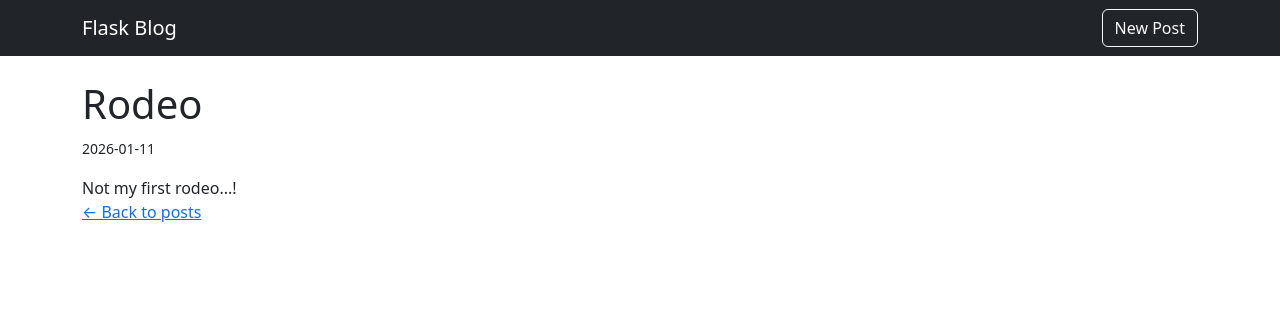
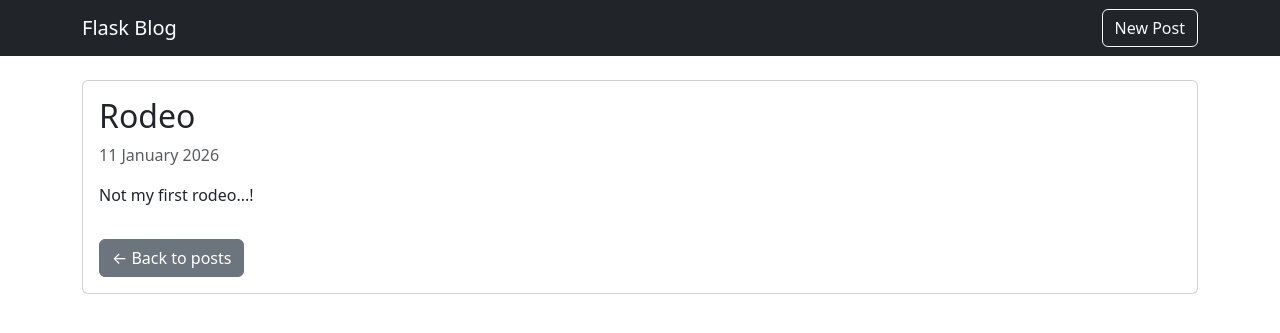
Before and after one commit to KwaneleMyeza/blog-app, a Flask app: page /post/1 in a window 1280 px wide. Shown: the top 333 px of the page. Run offline with Flask 3, Linux system fonts and the light colour scheme; data comes from the database, SQL or seed files in the repository.

Commit message:
Connect posts to single post page UI

```diff
--- a/app/templates/post_detail.html
+++ b/app/templates/post_detail.html
@@ -1,15 +1,17 @@
 {% extends "base.html" %}
 
 {% block content %}
-  <article>
-    <h1>{{ post.title }}</h1>
-    <p><small>{{ post.created_at.strftime('%Y-%m-%d') }}</small></p>
-    <div>
-      {{ post.content }}
-    </div>
-  </article>
+<div class="card">
+  <div class="card-body">
+    <h2 class="card-title">{{ post.title }}</h2>
+    <p class="text-muted">
+      {{ post.created_at.strftime('%d %B %Y') }}
+    </p>
+    <p class="card-text">{{ post.content }}</p>
 
-  <p>
-    <a href="{{ url_for('main.home') }}">← Back to posts</a>
-  </p>
+    <a href="{{ url_for('main.home') }}" class="btn btn-secondary mt-3">
+      ← Back to posts
+    </a>
+  </div>
+</div>
 {% endblock %}
```
Also changed, not shown: app/templates/home.html (+6 -1 lines).
